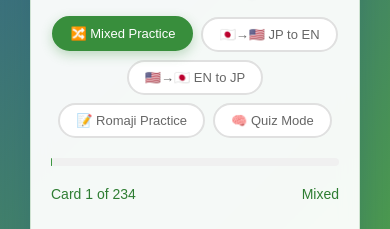
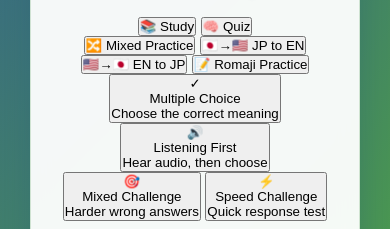
Before and after one commit to kevvykevwin/JLPT5, a website: page index.html in a window 390 px wide. Shown: the part 150-379 px from the top of the page. Drawn offline with Linux system fonts and the light colour scheme.

Commit message:
Add tabbed interface with enhanced quiz modes
- Replace horizontal mode selector with Study/Quiz tabs
- Add 4 new quiz types: Multiple Choice, Listening First, Mixed Challenge, Speed Challenge
- Improve mobile responsiveness
- Add GA4 tracking for tab switches and quiz completions
- Maintain all existing study functionality

```diff
--- a/index.html
+++ b/index.html
@@ -783,13 +783,47 @@ j=d.createElement(s),dl=l!='dataLayer'?'&l='+l:'';j.async=true;j.src=
             </div>
             <h1>JLPT N5 Comprehensive Study</h1>
 
-            <div class="mode-selector">
-                <button class="mode-btn active" onclick="setMode('mixed')">🔀 Mixed Practice</button>
-                <button class="mode-btn" onclick="setMode('jp-to-en')">🇯🇵→🇺🇸 JP to EN</button>
-                <button class="mode-btn" onclick="setMode('en-to-jp')">🇺🇸→🇯🇵 EN to JP</button>
-                <button class="mode-btn" onclick="setMode('romaji')">📝 Romaji Practice</button>
-                <button class="mode-btn" onclick="setMode('quiz')">🧠 Quiz Mode</button>
-            </div>
+<!-- NEW: Main Tab Navigation -->
+<div class="main-tabs">
+    <button class="tab-button active" onclick="switchMainTab('study')">📚 Study</button>
+    <button class="tab-button" onclick="switchMainTab('quiz')">🧠 Quiz</button>
+</div>
+
+<!-- Study Tab Content -->
+<div class="study-content" id="studyContent">
+    <div class="study-mode-selector">
+        <button class="study-mode-btn active" onclick="setStudyMode('mixed')">🔀 Mixed Practice</button>
+        <button class="study-mode-btn" onclick="setStudyMode('jp-to-en')">🇯🇵→🇺🇸 JP to EN</button>
+        <button class="study-mode-btn" onclick="setStudyMode('en-to-jp')">🇺🇸→🇯🇵 EN to JP</button>
+        <button class="study-mode-btn" onclick="setStudyMode('romaji')">📝 Romaji Practice</button>
+    </div>
+</div>
+
+<!-- Quiz Tab Content -->
+<div class="quiz-content" id="quizContent">
+    <div class="quiz-type-selector">
+        <button class="quiz-type-btn active" onclick="setQuizMode('multiple-choice')">
+            <span class="quiz-type-icon">✓</span>
+            <div class="quiz-type-title">Multiple Choice</div>
+            <div class="quiz-type-description">Choose the correct meaning</div>
+        </button>
+        <button class="quiz-type-btn" onclick="setQuizMode('listening-first')">
+            <span class="quiz-type-icon">🔊</span>
+            <div class="quiz-type-title">Listening First</div>
+            <div class="quiz-type-description">Hear audio, then choose</div>
+        </button>
+        <button class="quiz-type-btn" onclick="setQuizMode('mixed-distractors')">
+            <span class="quiz-type-icon">🎯</span>
+            <div class="quiz-type-title">Mixed Challenge</div>
+            <div class="quiz-type-description">Harder wrong answers</div>
+        </button>
+        <button class="quiz-type-btn" onclick="setQuizMode('speed-challenge')">
+            <span class="quiz-type-icon">⚡</span>
+            <div class="quiz-type-title">Speed Challenge</div>
+            <div class="quiz-type-description">Quick response test</div>
+        </button>
+    </div>
+</div>
 
             <div class="progress">
                 <div class="progress-bar" id="progressBar"></div>
```
